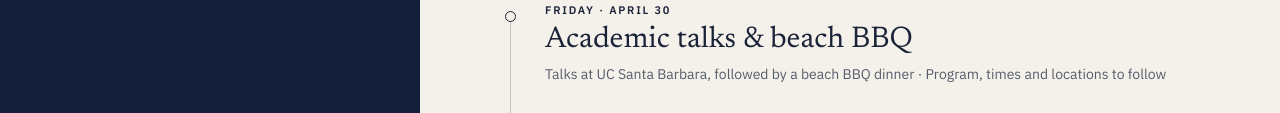
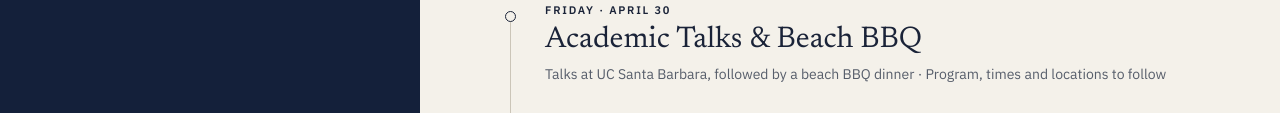
Before and after one commit to fouque-celebration/fouque-celebration.github.io, a plain HTML site: page docs/index.html in a window 1280 px wide. Shown: the part 515-628 px from the top of the page. Drawn offline with Linux system fonts and the light colour scheme.

Commit message:
Title-case the Friday programme heading
Co-Authored-By: Claude Opus 5.5 <noreply@anthropic.com>
Claude-Session: https://claude.ai/code/session_01RpbN52W4HfcKCM6EsZ37S6

```diff
--- a/docs/index.html
+++ b/docs/index.html
@@ -111,7 +111,7 @@ legend{padding:0;margin-bottom:12px}
 <div class="sp"></div>
 <p class="lbl">Programme</p>
 <div class="prog">
-<div class="item"><span class="dot" aria-hidden="true"></span><div class="item-t"><span class="lbl" style="color:var(--ink)">Friday · April 30</span><span class="item-h">Academic talks &amp; beach BBQ</span><span class="hint">Talks at UC Santa Barbara, followed by a beach BBQ dinner · Program, times and locations to follow</span></div></div>
+<div class="item"><span class="dot" aria-hidden="true"></span><div class="item-t"><span class="lbl" style="color:var(--ink)">Friday · April 30</span><span class="item-h">Academic Talks &amp; Beach BBQ</span><span class="hint">Talks at UC Santa Barbara, followed by a beach BBQ dinner · Program, times and locations to follow</span></div></div>
 <div class="item"><span class="dot" aria-hidden="true"></span><div class="item-t"><span class="lbl" style="color:var(--ink)">Saturday · May 1</span><span class="item-h">Optional Social Outing</span><span class="hint">Wine Tasting – Details to follow</span></div></div>
 </div>
 <p class="hint" style="margin-top:40px">Hosted by CFMAR, the Center for Financial Mathematics &amp; Actuarial Research.</p>
```
